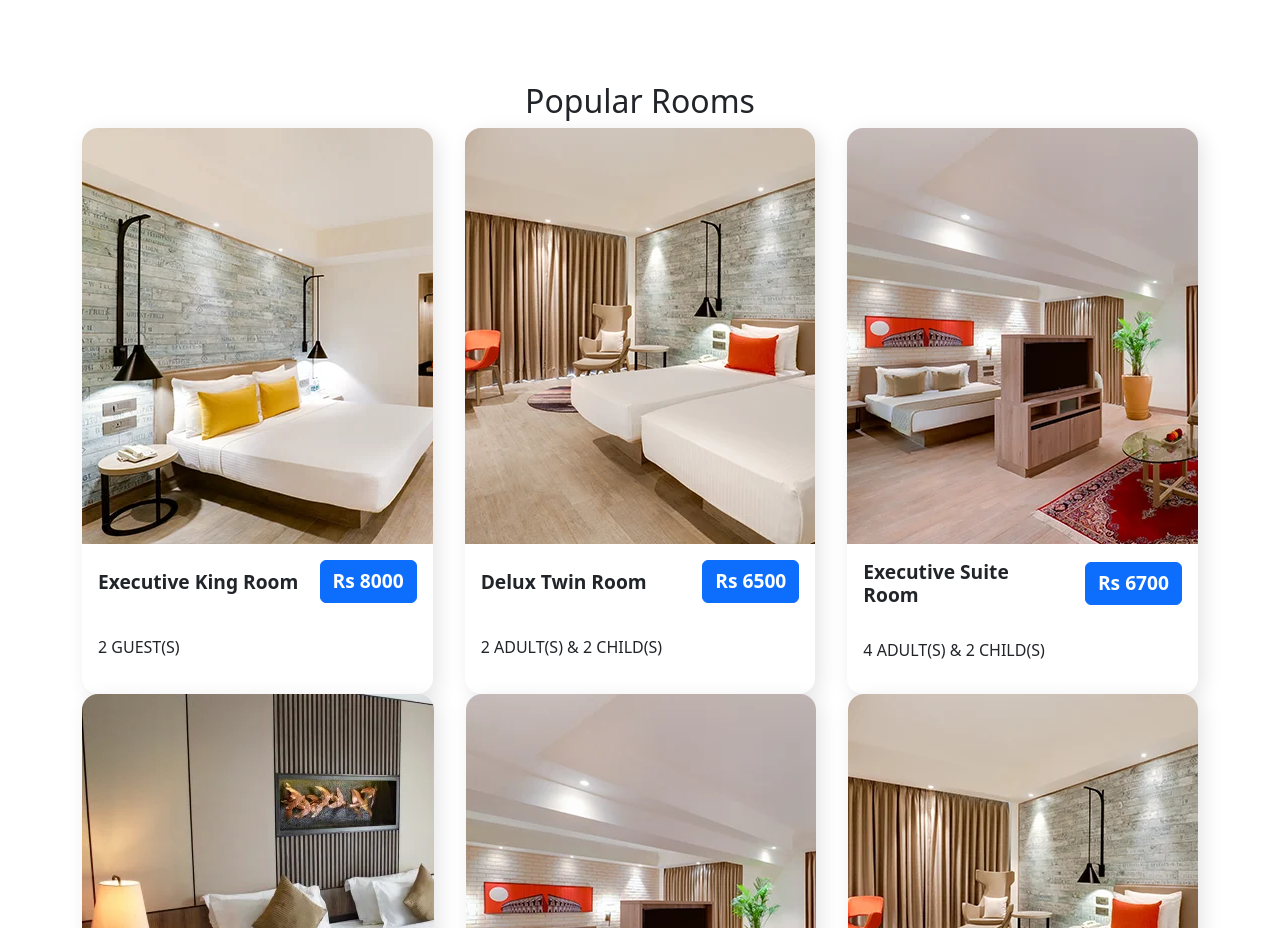
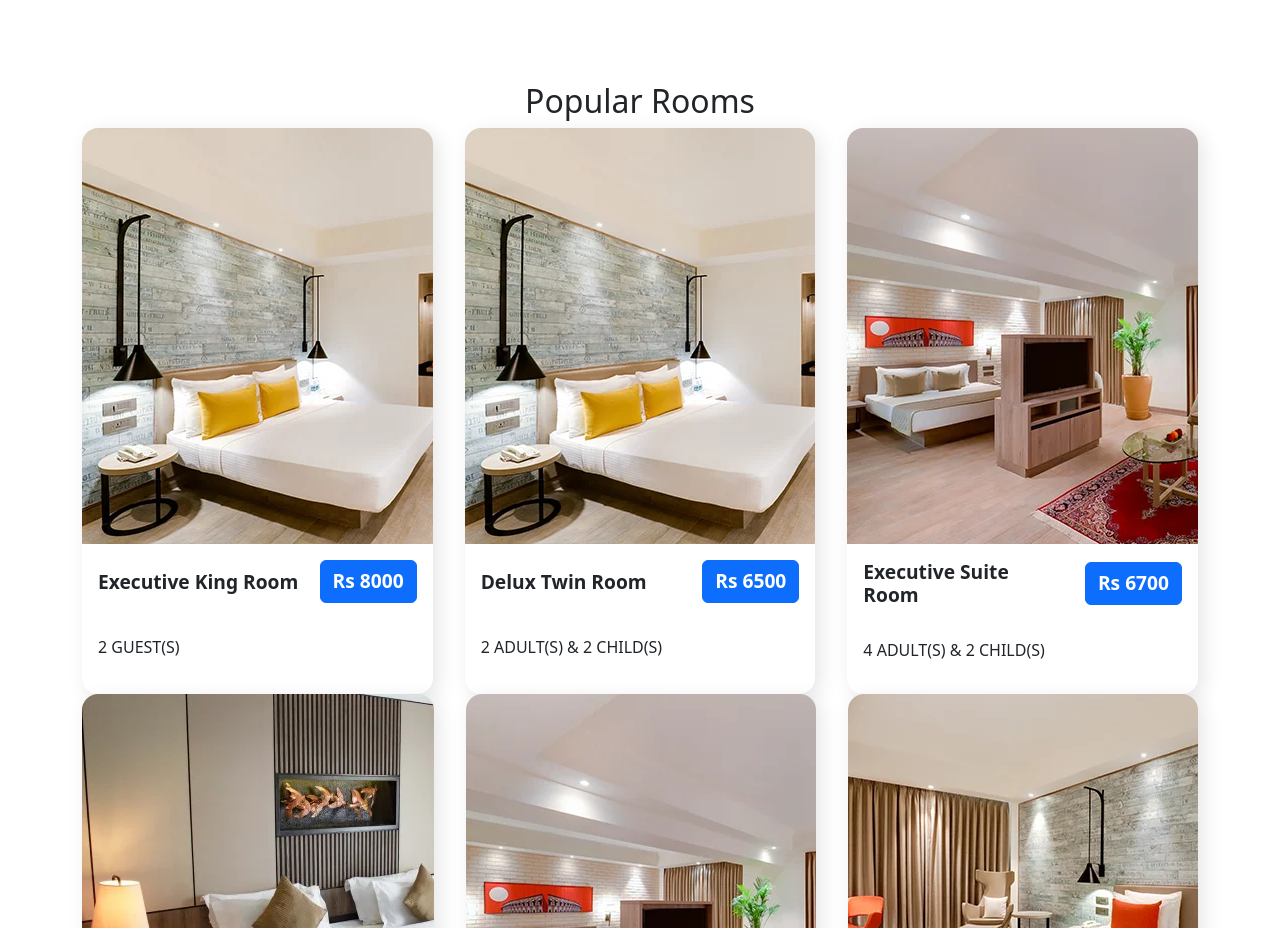
Before and after one commit to pavani1002/Hotel, a plain HTML site: page index.html in a window 1280 px wide. Shown: the part 1440-2368 px from the top of the page. Drawn offline with nearby package versions, Linux system fonts and the light colour scheme.

Commit message:
made changes

```diff
--- a/index.html
+++ b/index.html
@@ -143,7 +143,7 @@
                 </div>
             </div>
             <div class="popular_card">
-                <img src="images/Deluxe-Twin-Room-3.webp" alt="Executive King Room"/>
+                <img src="/images/Deluxe-King-Room-2.webp" alt="Executive King Room"/>
                 <div class="popular_body">
                     <div class="popular_content">
                         <h4>Delux Twin Room</h4>
```
